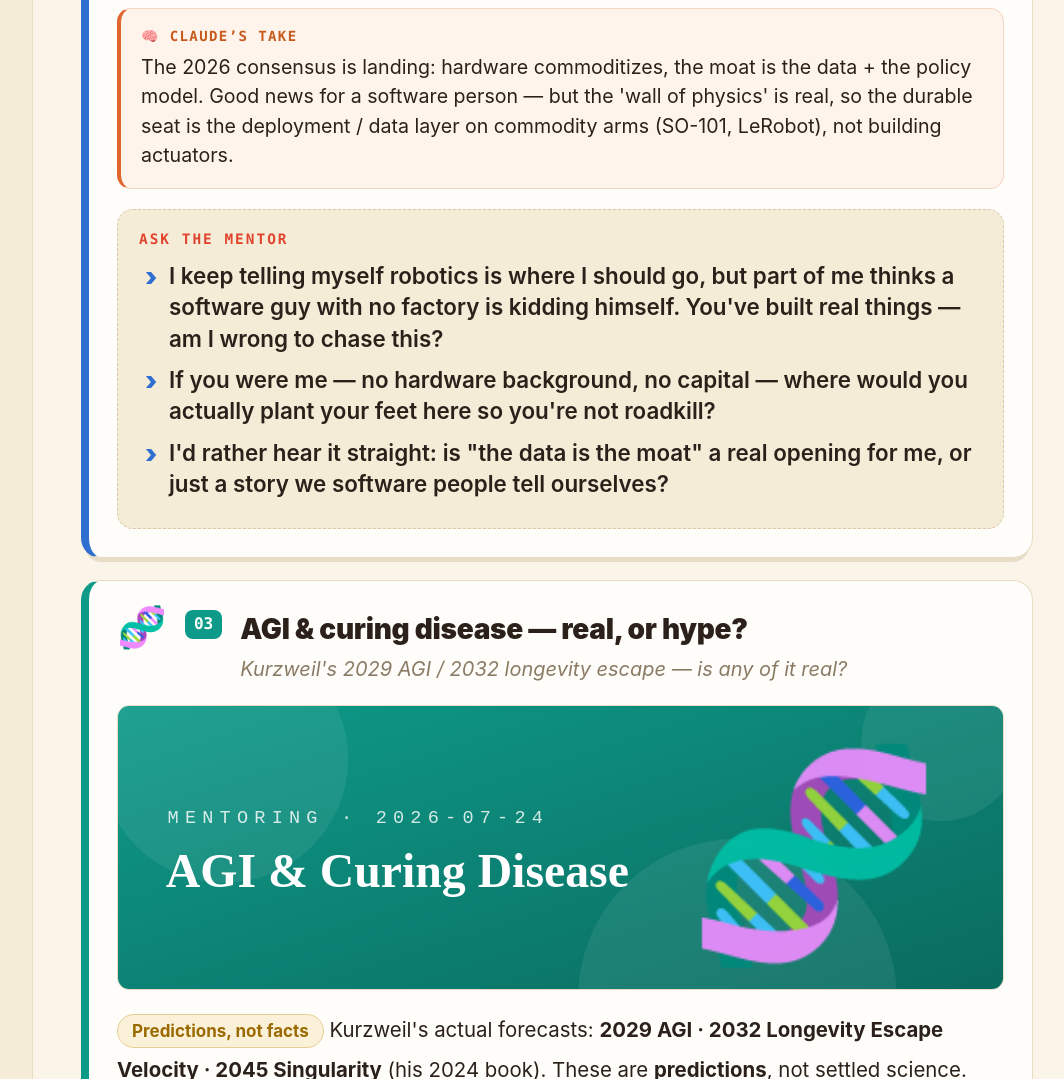
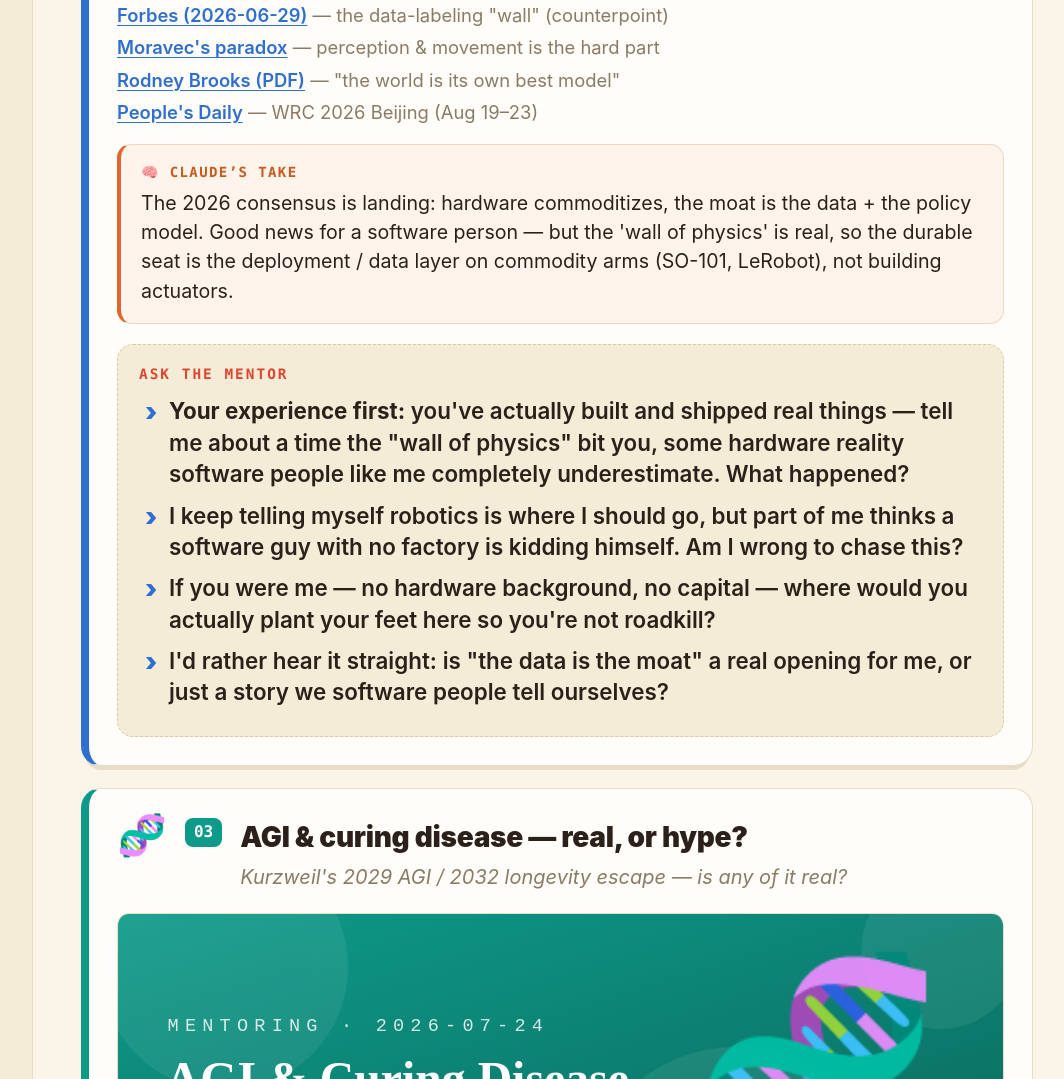
Before and after one commit to bookseal/mentoring, a plain HTML site: page site/2026-07-24.html in a window 1280 px wide. Shown: the part 3904-4983 px from the top of the page, without its empty margins (199-1263 px from the left). Drawn offline with Linux system fonts and the light colour scheme.

Commit message:
2026-07-24: lead every card with a draw-out-the-mentor's-experience question
Each card's first question now pulls the mentor's own lived US experience — a
concrete story (winning/defending, negotiation & lobbying, seeing through hype,
closing a deal, being the Korean engineer abroad) — before the "what do we, as
engineers, learn from it" follow-ups. Sam Cho card leads with the political/
negotiation war-story + an engineer's-lens learning question.

Co-Authored-By: Claude Opus 4.8 (1M context) <noreply@anthropic.com>

```diff
--- a/site/2026-07-24.html
+++ b/site/2026-07-24.html
@@ -211,6 +211,7 @@
     <div class="ask">
       <span class="block-tag">Ask the mentor</span>
       <ul>
+        <li><b>Your experience first:</b> you've been around long enough to have watched where power actually sits — maybe sat in a few of those rooms yourself. Tell me about a time a decision got made by <i>who</i> was in the room, not what was on paper. What did that teach you?</li>
         <li>If power really is concentrating in a few tech-and-capital rooms, what can people like us actually <i>do</i> about it — build something, get near it, route around it, or just make peace with it?</li>
         <li>Where's the leverage for an outsider — is it trying to get into those rooms, or building something they eventually can't ignore? I want to think this through with you.</li>
         <li>When you look at where this is all heading, what would you tell someone at my stage to <i>do now</i> so we're not just spectators to it?</li>
@@ -243,7 +244,8 @@
     <div class="ask">
       <span class="block-tag">Ask the mentor</span>
       <ul>
-        <li>I keep telling myself robotics is where I should go, but part of me thinks a software guy with no factory is kidding himself. You've built real things — am I wrong to chase this?</li>
+        <li><b>Your experience first:</b> you've actually built and shipped real things — tell me about a time the "wall of physics" bit you, some hardware reality software people like me completely underestimate. What happened?</li>
+        <li>I keep telling myself robotics is where I should go, but part of me thinks a software guy with no factory is kidding himself. Am I wrong to chase this?</li>
         <li>If you were me — no hardware background, no capital — where would you actually plant your feet here so you're not roadkill?</li>
         <li>I'd rather hear it straight: is "the data is the moat" a real opening for me, or just a story we software people tell ourselves?</li>
       </ul>
@@ -274,7 +276,7 @@
     <div class="ask">
       <span class="block-tag">Ask the mentor</span>
       <ul>
-        <li>Everyone around me talks like AGI changes everything, and I honestly can't tell if I'm behind or if it's hype. From where you sit — is it real this time, or another cycle?</li>
+        <li><b>Your experience first:</b> you've lived through a few tech cycles now — real booms and pure theater. Tell me about a time you had to call whether something hyped was actually real, and bet on it or pass. How did you read it, and were you right?</li>
         <li>I'm quietly scared of betting my next ten years on something that stalls. If a winter comes, where would you make sure you're standing?</li>
         <li>This might sound odd, but if people really start living much longer, my whole FIRE plan feels naive. How would you think about it if you were me?</li>
         <li>If AGI really lands around 2029 — I know I still need to focus on my career right now — but with your years behind you, how would you tell someone at my age and stage to actually <i>position</i> for it, not just brace for it?</li>
@@ -306,7 +308,7 @@
     <div class="ask">
       <span class="block-tag">Ask the mentor</span>
       <ul>
-        <li>You've actually sold here and you get the Korean side too — what did you have to unlearn from Korea to make something land in the US?</li>
+        <li><b>Your experience first:</b> you've sold here and you know the Korean side too — tell me about a specific time something that would've worked in Korea just fell flat in the US. When did it click <i>why</i>?</li>
         <li>Give me the honest one: what's the mistake Koreans keep making here that they can't see in themselves? I'd rather know now than learn it the hard way.</li>
         <li>I still think with Korean instincts. If you were coaching me, how would you retrain my sense for what Americans actually value?</li>
       </ul>
@@ -337,7 +339,7 @@
     <div class="ask">
       <span class="block-tag">Ask the mentor</span>
       <ul>
-        <li>You've actually gotten Americans to pay. In the moment someone decides to open their wallet here — what's really tipping them? I want the lived version, not the textbook one.</li>
+        <li><b>Your experience first:</b> you've closed real deals here — walk me through one where someone was on the fence and then actually paid. What flipped them? I want the lived version, not the textbook one.</li>
         <li>I'm an engineer, so my reflex is to show the spec sheet. Where does that reflex help me close, and where is it quietly killing the sale?</li>
         <li>If there's one thing about pricing or risk-reversal that Koreans keep getting wrong in the US, and can't see in themselves — I'd rather you just tell me now.</li>
       </ul>
@@ -369,7 +371,7 @@
     <div class="ask">
       <span class="block-tag">Ask the mentor</span>
       <ul>
-        <li>I might end up working with the US team, and honestly I'm nervous a Korean engineer won't be taken seriously there. What was it actually like for you?</li>
+        <li><b>Your experience first:</b> you've been the Korean engineer inside an American / foreign company — tell me about a moment you felt you weren't taken seriously, and what you did about it. What actually changed how they saw you?</li>
         <li>What made people trust you early, before you'd proven anything? I want the real version, not the LinkedIn one.</li>
         <li>If you were me — one foot in Korea, wanting into foreign companies — would you push for the US side of Upstage, or is that the wrong door?</li>
       </ul>
@@ -406,7 +408,8 @@
     <div class="ask">
       <span class="block-tag">Ask the mentor</span>
       <ul>
-        <li>You clearly treasure the Korean network, and you've been good to me — I don't take that lightly. Honestly, how much did it <i>really</i> move your career, versus your own work?</li>
+        <li><b>Your experience first:</b> you've lived here a long time and seen the political and negotiation game up close. Tell me about a real time you had to win people over — or defend against an attack, a rival, a smear. What actually worked, and what backfired? Any lobbying-or-negotiation war story you're willing to share.</li>
+        <li>My engineer instinct is "the work should speak for itself." Watching how someone like Sam Cho wins elections and deflects attacks — what should people like us actually <i>learn</i> from that game, and what's just not worth playing?</li>
         <li>Watching someone like Sam Cho, part of me wonders if I'm playing too small. Should someone like me aim for a bigger, more public path — or is that just not for us?</li>
         <li>I'm bad at this: where do I even start building the kind of relationships that pay off in ten years, without it feeling fake?</li>
       </ul>
@@ -442,8 +445,8 @@
     <div class="ask">
       <span class="block-tag">Ask the mentor</span>
       <ul>
-        <li>You tell me to start something, but guys like Ryan Lee only jumped after Samsung and Microsoft. Honestly — do I need the big-company badge first, or is that just fear talking?</li>
-        <li>When you started, where did your people actually come from? I don't have a Microsoft rolodex, and that scares me.</li>
+        <li><b>Your experience first:</b> when you actually started your own thing — where did your first people and your first money really come from? Was it the network you'd already built, or something else? I don't have a Microsoft rolodex, so I need the real story.</li>
+        <li>Guys like Ryan Lee only jumped after Samsung and Microsoft. Honestly — do I need the big-company badge first, or is that just fear talking?</li>
         <li>Be blunt: is "just go build it" real advice, or the kind of thing people say who already had a safety net? How did you square it?</li>
       </ul>
     </div>
@@ -497,8 +500,8 @@
     <div class="ask">
       <span class="block-tag">Ask the mentor</span>
       <ul>
+        <li><b>Your experience first:</b> you've seen enough launches to smell theater — even the "Musk praised it" one turned out to be a different company. Tell me about a time a slick demo fooled you, or you saw through one others fell for. How do you actually tell a genuine capability from a staged demo?</li>
         <li>Watching China's robot guys move this fast, I feel thrilled and behind at the same time. Be honest — is this a wave I can still catch, or already too late for someone like me?</li>
-        <li>I can't tell real breakthroughs from theater — even the "Musk praised it" turned out to be a different company. How do you tell a genuine capability from a staged demo?</li>
         <li>If you were starting into this now, would you actually bet on the robot-software side — or is that me chasing shiny things again?</li>
       </ul>
     </div>
```
